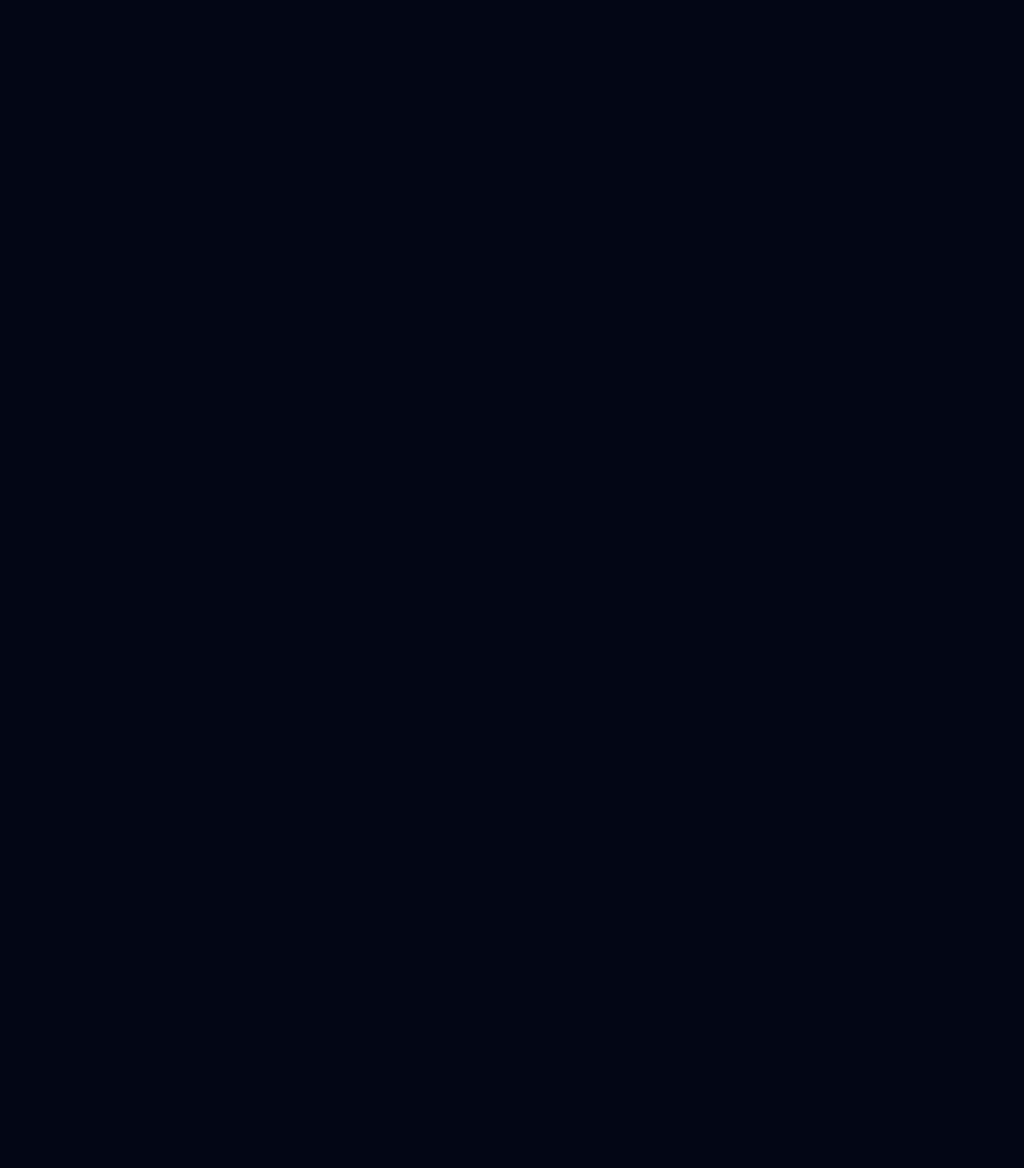
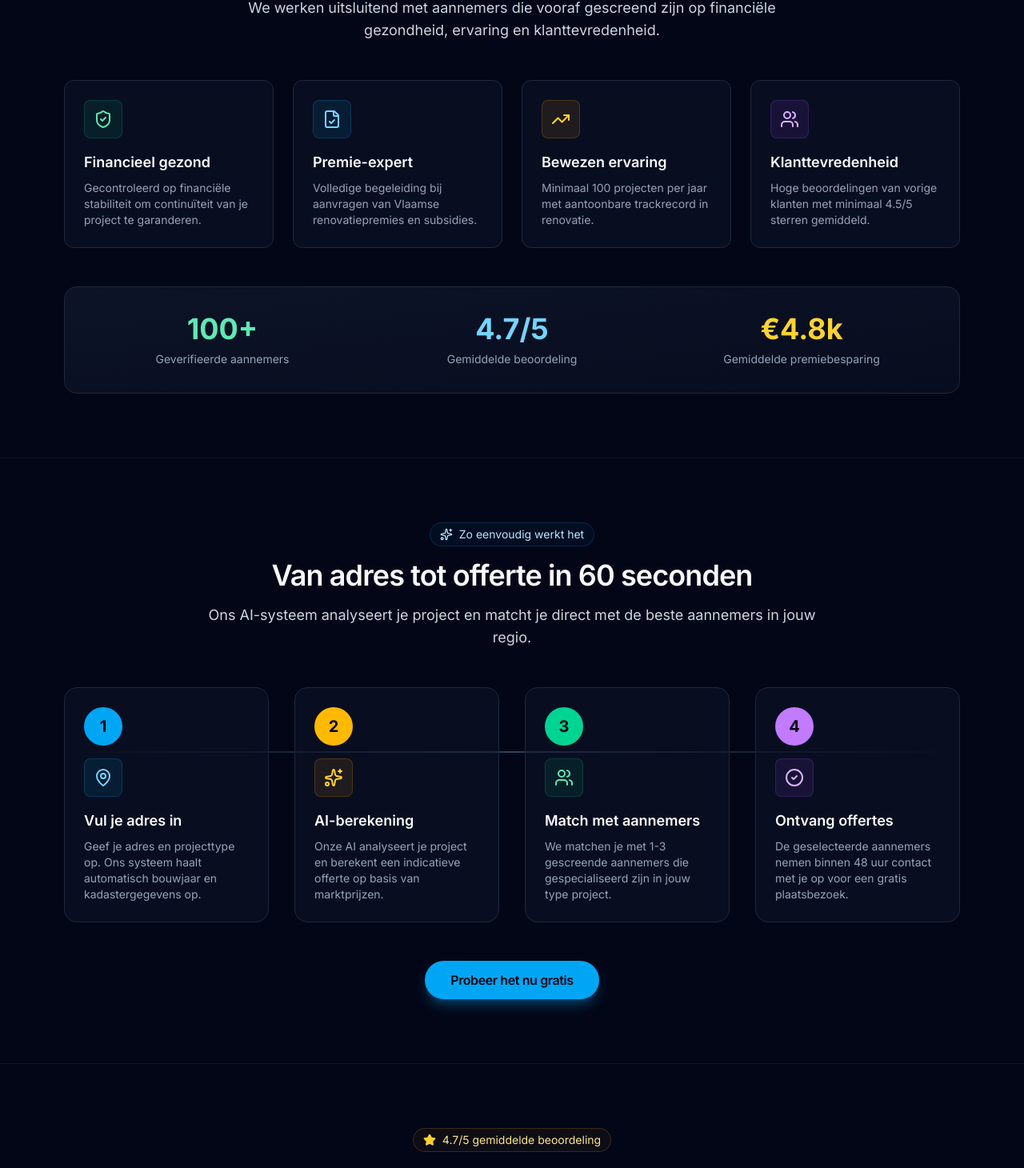
Before and after one commit to MaydayTM/smartaannemer, a Next.js app: page / in a window 1280 px wide. Shown: the part 958-2418 px from the top of the page at 80% size. Before the commit the page ends 857 px from the top, so only its background shows below. Built offline with nearby package versions, Linux system fonts and the light colour scheme.

Commit message:
feat: add all content sections to landing page

```diff
--- a/app/page.tsx
+++ b/app/page.tsx
@@ -1,6 +1,10 @@
 import { Navbar } from '@/components/ui/Navbar'
 import { Footer } from '@/components/ui/Footer'
 import { HeroSection } from '@/features/hero'
+import { QualityLabelSection } from '@/features/quality-label'
+import { HowItWorksSection } from '@/features/how-it-works'
+import { ReviewsSection } from '@/features/reviews'
+import { FAQSection } from '@/features/faq'
 
 export default function HomePage() {
   return (
@@ -8,7 +12,11 @@ export default function HomePage() {
       <Navbar />
       <main>
         <HeroSection />
-        {/* Additional sections will be added here */}
+        <QualityLabelSection />
+        <HowItWorksSection />
+        <ReviewsSection />
+        <FAQSection />
+        {/* Lead Finder section will be added next */}
       </main>
       <Footer />
     </>
```
